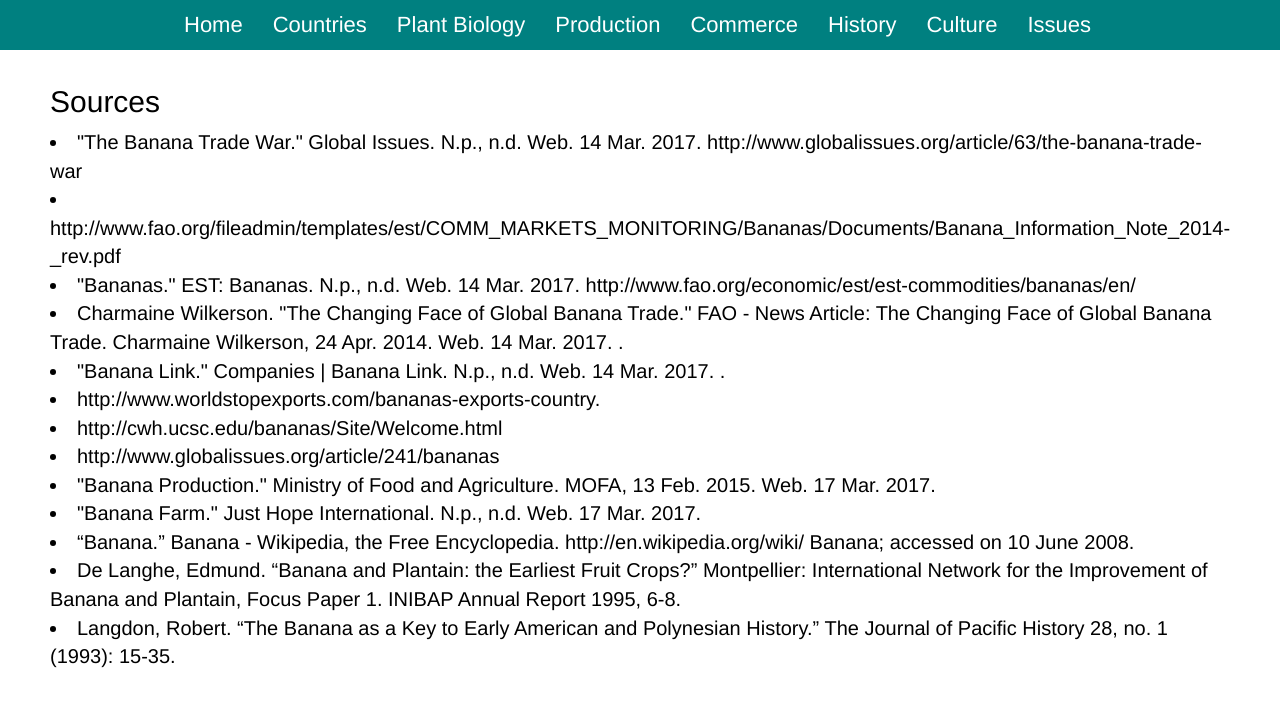
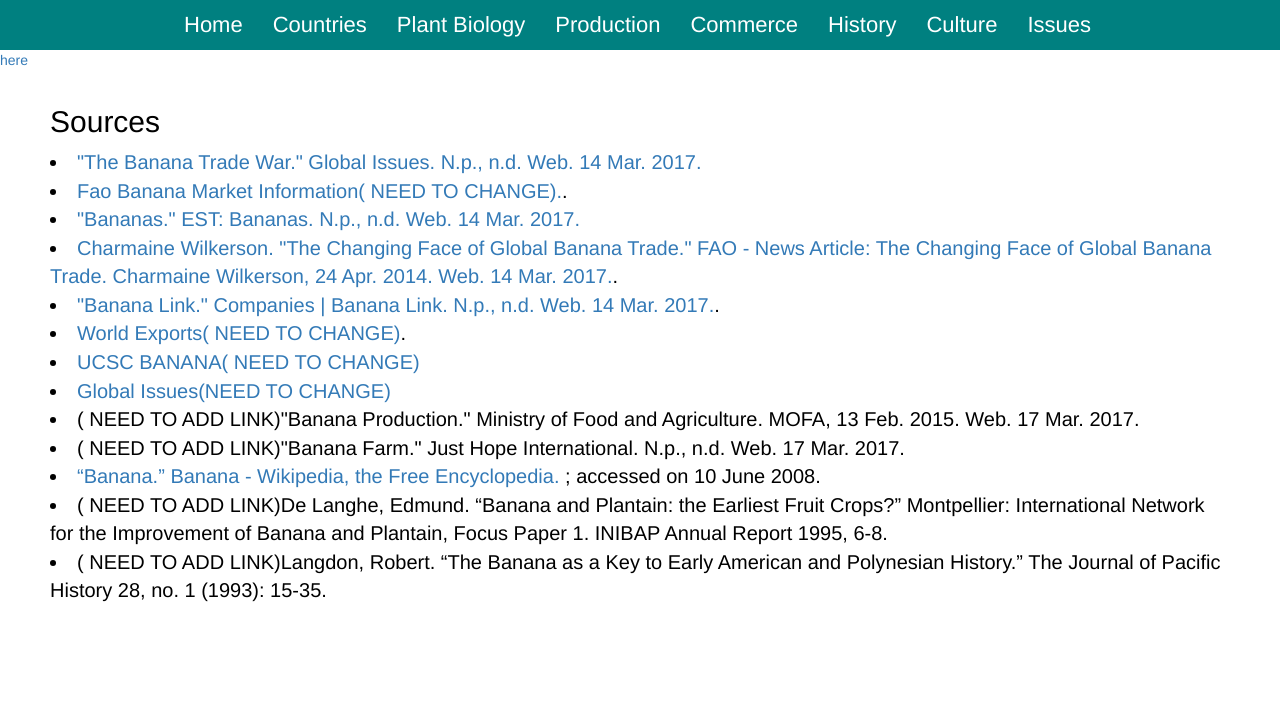
Before and after one commit to sagarwal-atg/banana, a website: page sources.html in a window 1280 px wide. Drawn offline with nearby package versions, Linux system fonts and the light colour scheme.

Commit message:
Added Links

```diff
--- a/sources.html
+++ b/sources.html
@@ -35,26 +35,26 @@
           </ul>
         </div>
     </div>
-
+    <a href="http://www.yahoo.com">here</a>
       <div class='content-container'>
           <h2>Sources</h2>
         <p>
-          <li>"The Banana Trade War." Global Issues. N.p., n.d. Web. 14 Mar. 2017. http://www.globalissues.org/article/63/the-banana-trade-war</li>
-          <li>http://www.fao.org/fileadmin/templates/est/COMM_MARKETS_MONITORING/Bananas/Documents/Banana_Information_Note_2014-_rev.pdf</li>
-          <li>"Bananas." EST: Bananas. N.p., n.d. Web. 14 Mar. 2017. http://www.fao.org/economic/est/est-commodities/bananas/en/</li>
-          <li>Charmaine Wilkerson. "The Changing Face of Global Banana Trade." FAO - News Article: The Changing Face of Global Banana Trade. Charmaine Wilkerson, 24 Apr. 2014. Web. 14 Mar. 2017. <http://www.fao.org/news/story/en/item/224807/icode/>.</li>
-          <li>"Banana Link." Companies | Banana Link. N.p., n.d. Web. 14 Mar. 2017. <http://www.bananalink.org.uk/content/companies>.</li>
-          <li>http://www.worldstopexports.com/bananas-exports-country.</li>
-          <li>http://cwh.ucsc.edu/bananas/Site/Welcome.html</li>
-          <li>http://www.globalissues.org/article/241/bananas</li>
-          <li>"Banana Production." Ministry of Food and Agriculture. MOFA, 13 Feb. 2015. Web. 17 Mar. 2017.</li>
-          <li>"Banana Farm." Just Hope International. N.p., n.d. Web. 17 Mar. 2017.</li>
-          <li>“Banana.”  Banana - Wikipedia, the Free Encyclopedia.  http://en.wikipedia.org/wiki/ Banana; accessed on 10 June 2008.</li>
+          <li><a href="http://www.globalissues.org/article/63/the-banana-trade-war">"The Banana Trade War." Global Issues. N.p., n.d. Web. 14 Mar. 2017.</a></li>
+          <li><a href="http://www.fao.org/fileadmin/templates/est/COMM_MARKETS_MONITORING/Bananas/Documents/Banana_Information_Note_2014-_rev.pdf">Fao Banana Market Information( NEED TO CHANGE).</a>.</li>
+          <li><a href="http://www.fao.org/economic/est/est-commodities/bananas/en/">"Bananas." EST: Bananas. N.p., n.d. Web. 14 Mar. 2017.</a></li>
+          <li><a href="http://www.fao.org/news/story/en/item/224807/icode/">Charmaine Wilkerson. "The Changing Face of Global Banana Trade." FAO - News Article: The Changing Face of Global Banana Trade. Charmaine Wilkerson, 24 Apr. 2014. Web. 14 Mar. 2017.</a>.</li>
+          <li><a href="http://www.bananalink.org.uk/content/companies">"Banana Link." Companies | Banana Link. N.p., n.d. Web. 14 Mar. 2017.</a>.</li>
+          <li><a href="http://www.worldstopexports.com/bananas-exports-country">World Exports( NEED TO CHANGE)</a>.</li>
+          <li><a href="http://cwh.ucsc.edu/bananas/Site/Welcome.html">UCSC BANANA( NEED TO CHANGE)</a></li>
+          <li><a href="http://www.globalissues.org/article/241/bananas">Global Issues(NEED TO CHANGE)</a></li>
+          <li>( NEED TO ADD LINK)"Banana Production." Ministry of Food and Agriculture. MOFA, 13 Feb. 2015. Web. 17 Mar. 2017.</li>
+          <li>( NEED TO ADD LINK)"Banana Farm." Just Hope International. N.p., n.d. Web. 17 Mar. 2017.</li>
+          <li><a href="http://en.wikipedia.org/wiki/Banana">“Banana.”  Banana - Wikipedia, the Free Encyclopedia.</a> ; accessed on 10 June 2008.</li>
 
-          <li>De Langhe, Edmund.  “Banana and Plantain: the Earliest Fruit Crops?” Montpellier:
+          <li>( NEED TO ADD LINK)De Langhe, Edmund.  “Banana and Plantain: the Earliest Fruit Crops?” Montpellier:
             International Network for the Improvement of Banana and Plantain, Focus Paper
             1.  INIBAP Annual Report 1995, 6-8.</li>
-          <li>Langdon, Robert.  “The Banana as a Key to Early American and Polynesian History.”
+          <li>( NEED TO ADD LINK)Langdon, Robert.  “The Banana as a Key to Early American and Polynesian History.”
             The Journal of Pacific History 28, no. 1 (1993): 15-35.</li>
         </p>
 
```
